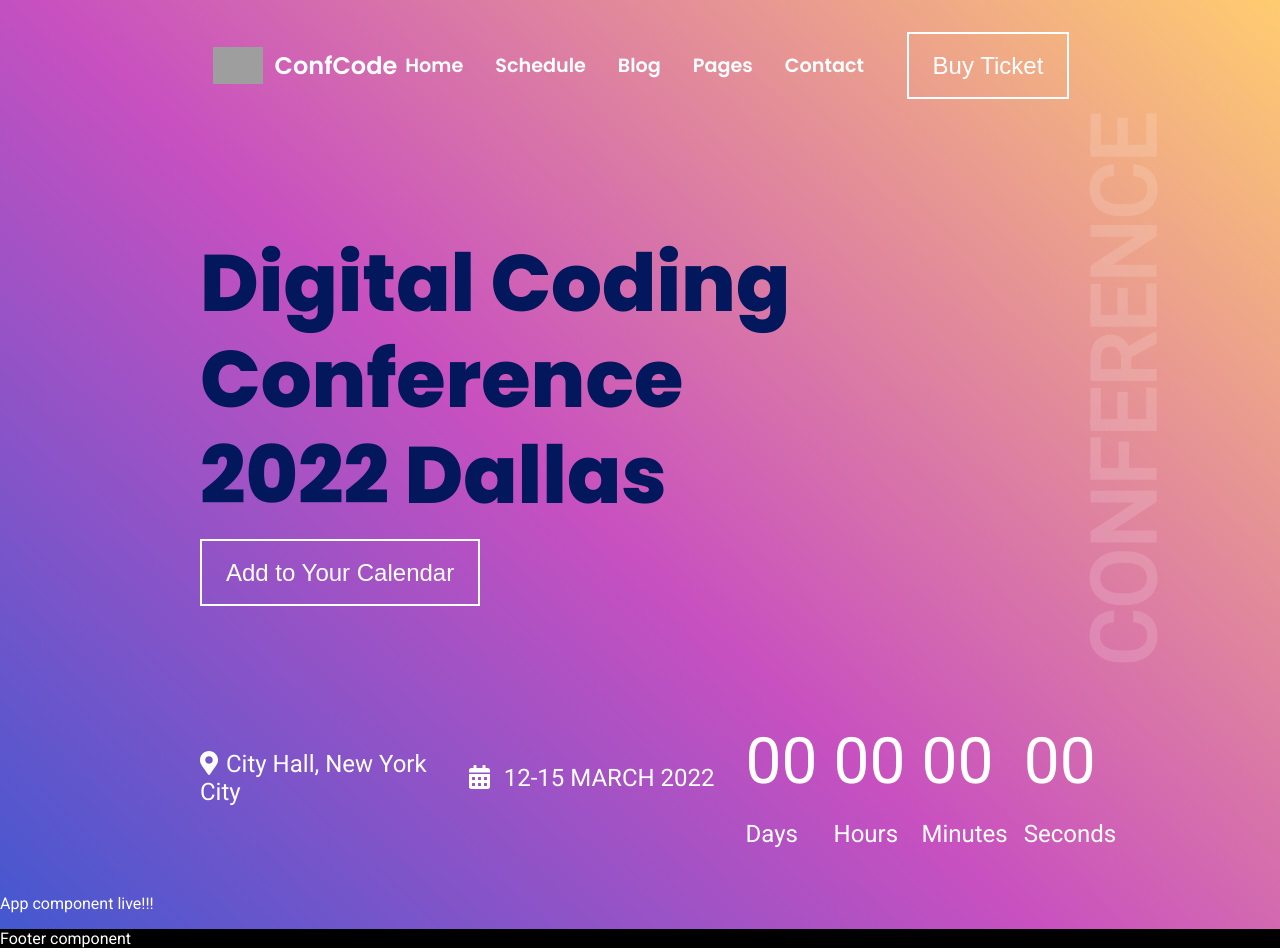
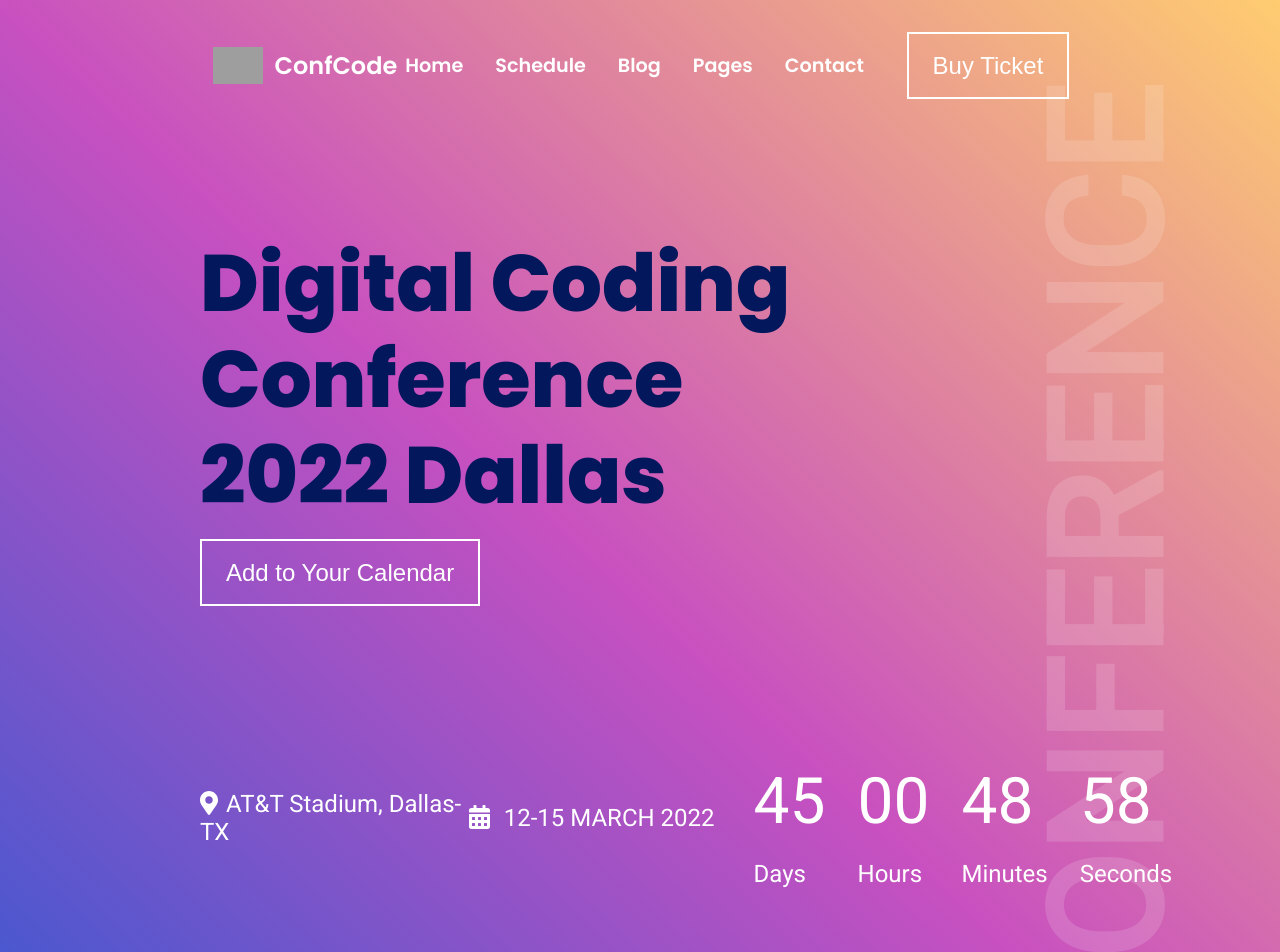
Before and after one commit to Brunno-DaSilva/conference-schedule-app, a React (Create React App) app: page / in a window 1280 px wide. Shown: the top 952 px of the page. Built offline with nearby package versions, Linux system fonts and the light colour scheme; grey boxes are pictures that could not be loaded.

Commit message:
Created a countdown component and calle dit in Header

```diff
--- /dev/null
+++ b/src/components/Countdown/Countdown.js
@@ -0,0 +1,72 @@
+import React, { useEffect, useState, useRef } from "react";
+
+import "./countdown.scss";
+
+const Countdown = () => {
+  const [timerDays, setTimerDays] = useState("00");
+  const [timerHours, setTimerHours] = useState("00");
+  const [timerMinutes, setTimerMinutes] = useState("00");
+  const [timerSeconds, setTimerSeconds] = useState("00");
+
+  let interval = useRef();
+
+  const startTimer = () => {
+    const countdownDate = new Date("March 26, 2021 00:00:00").getTime();
+
+    interval = setInterval(() => {
+      const now = new Date().getTime();
+      const distance = countdownDate - now;
+
+      const days = Math.floor(distance / (1000 * 60 * 60 * 24));
+
+      const hours = Math.floor(
+        (distance % (1000 * 60 * 60 * 24)) / (1000 * 60 * 60)
+      );
+
+      const HOURS = ("0" + hours).slice(-2);
+
+      const minutes = Math.floor((distance % (1000 * 60 * 60)) / (1000 * 60));
+      const seconds = Math.floor((distance % (1000 * 60)) / 1000);
+      if (distance < 0) {
+        clearInterval(interval.current);
+      } else {
+        setTimerDays(days);
+        setTimerHours(HOURS);
+        setTimerMinutes(minutes);
+        setTimerSeconds(seconds);
+      }
+    }, 1000);
+  };
+
+  //componentDidMount()
+
+  useEffect(() => {
+    startTimer();
+    return () => {
+      clearInterval(interval.current);
+    };
+  });
+
+  return (
+    <div className="Countdown">
+      <div className="info__countdown--time">
+        <p className="zeros">{timerDays}</p>
+        <p>Days</p>
+      </div>
+      <div className="info__countdown--time">
+        <p className="zeros">{timerHours}</p>
+        <p>Hours</p>
+      </div>
+      <div className="info__countdown--time">
+        <p className="zeros">{timerMinutes}</p>
+        <p>Minutes</p>
+      </div>
+      <div className="info__countdown--time">
+        <p className="zeros">{timerSeconds}</p>
+        <p>Seconds</p>
+      </div>
+    </div>
+  );
+};
+
+export default Countdown;
--- /dev/null
+++ b/src/components/Countdown/countdown.scss
@@ -0,0 +1,20 @@
+.Countdown {
+  display: flex;
+
+  .info__countdown {
+    display: flex;
+    justify-content: flex-start;
+    align-items: center;
+    flex: auto;
+
+    .info__countdown--time {
+      line-height: 0.5rem;
+      padding: 0.5rem 1rem;
+
+      .zeros {
+        color: white;
+        font-size: 4rem;
+      }
+    }
+  }
+}
--- a/src/components/Header/Header.js
+++ b/src/components/Header/Header.js
@@ -1,5 +1,6 @@
 import React from "react";
 import Navbar from "../Navbar/Navbar";
+import Countdown from "../Countdown/Countdown";
 
 import { FontAwesomeIcon } from "@fortawesome/react-fontawesome";
 import {
@@ -33,7 +34,7 @@ function Header(props) {
                 icon={faMapMarkerAlt}
               />
             </span>
-            City Hall, New York City
+            AT&T Stadium, Dallas-TX
           </p>
         </div>
         <div className="info__time">
@@ -48,22 +49,7 @@ function Header(props) {
           </p>
         </div>
         <div className="info__countdown">
-          <div className="info__countdown--time">
-            <p className="zeros">00</p>
-            <p>Days</p>
-          </div>
-          <div className="info__countdown--time">
-            <p className="zeros">00</p>
-            <p>Hours</p>
-          </div>
-          <div className="info__countdown--time">
-            <p className="zeros">00</p>
-            <p>Minutes</p>
-          </div>
-          <div className="info__countdown--time">
-            <p className="zeros">00</p>
-            <p>Seconds</p>
-          </div>
+          <Countdown />
         </div>
       </div>
     </div>
--- a/src/components/Header/header.styles.scss
+++ b/src/components/Header/header.styles.scss
@@ -6,6 +6,7 @@
   align-items: center;
   justify-content: space-between;
   width: 100%;
+  min-height: 100vh;
   padding: 0.5rem;
   position: relative;
 
@@ -13,12 +14,12 @@
     position: absolute;
     color: rgba(255, 255, 255, 0.144);
     font-weight: 700;
-    font-size: 5.5rem;
+    font-size: 9.7rem;
     writing-mode: vertical-lr;
     transform: rotate(180deg);
     line-height: 1.2em;
-    top: 13%;
-    left: 78%;
+    top: 9%;
+    left: 70%;
   }
   p {
     color: #02175c;
@@ -55,9 +56,11 @@
       }
     }
   }
+
   .Header__info {
     width: 70%;
     display: flex;
+    padding: 2.5rem 0.5rem;
 
     .info__location,
     .info__time,
@@ -82,7 +85,7 @@
 
       .info__countdown--time {
         line-height: 0.5rem;
-        padding: 0.5rem;
+        padding: 0.5rem 1rem;
         .zeros {
           color: white;
           font-size: 4rem;
```
